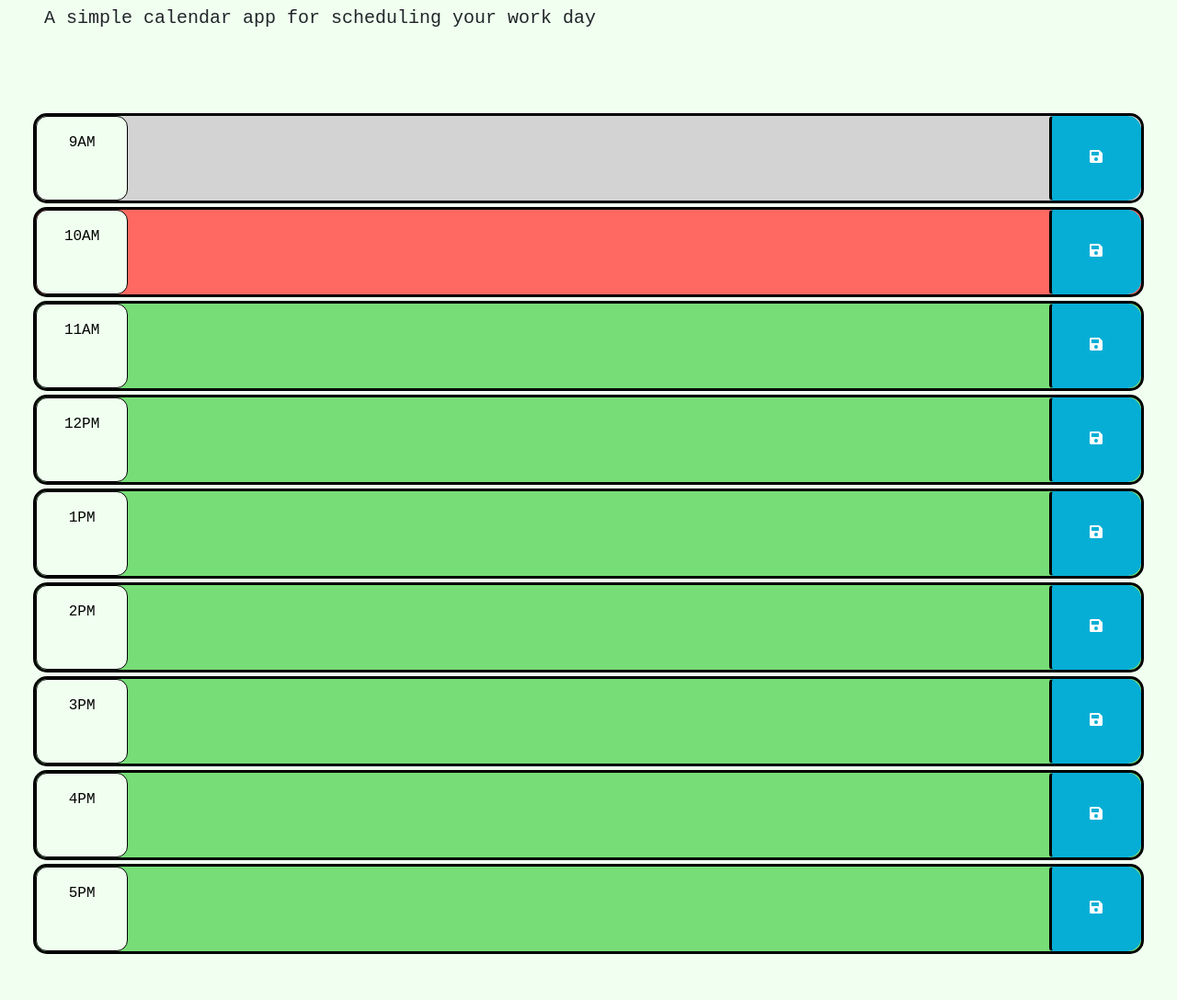
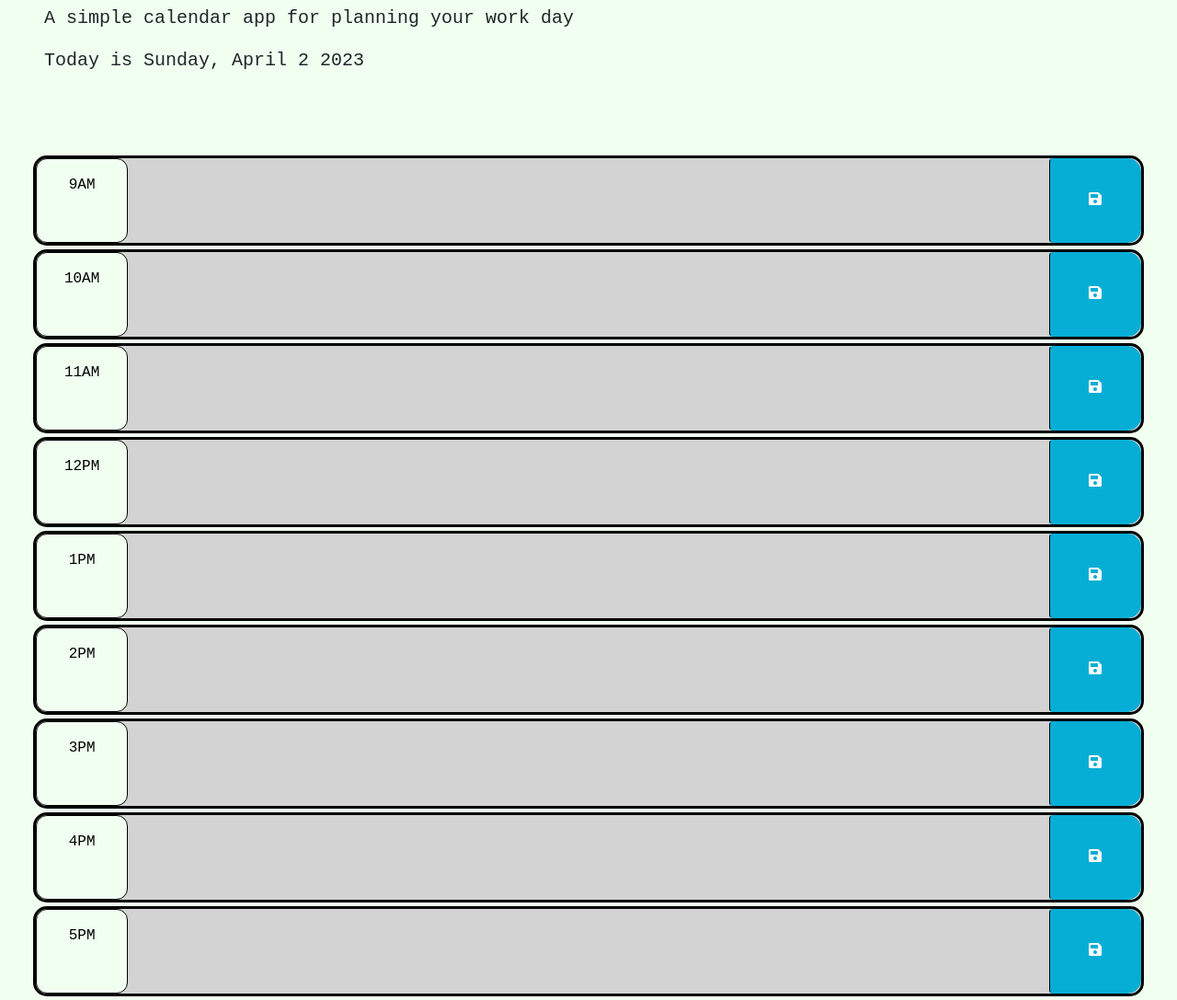
Before and after one commit to XyrillaSC/day-plan-mod5-xyrilla, a plain HTML site: page index.html in a window 1280 px wide. Shown: the part 128-1215 px from the top of the page at 92% size. Before the commit the page ends 1169 px from the top, so only its background shows below. Drawn offline with nearby package versions, Linux system fonts and the light colour scheme.

Commit message:
added dayjs func

```diff
--- a/assets/css/style.css
+++ b/assets/css/style.css
@@ -49,7 +49,7 @@ textarea {
 }
 
 .saveBtn {
-  border-left: 3px solid black;
+  border-left: 1px solid black;
   border-top-right-radius: 15px;
   border-bottom-right-radius: 15px;
   background-color: #06aed5;
--- a/assets/javascript/script.js
+++ b/assets/javascript/script.js
@@ -1,6 +1,3 @@
-// Wrap all code that interacts with the DOM in a call to jQuery to ensure that
-// the code isn't run until the browser has finished rendering all the elements
-// in the html.
 $(function () {
   // TODO: Add a listener for click events on the save button. This code should
   // use the id in the containing time-block as a key to save the user input in
@@ -9,15 +6,32 @@ $(function () {
   // time-block containing the button that was clicked? How might the id be
   // useful when saving the description in local storage?
   //
-  // TODO: Add code to apply the past, present, or future class to each time
-  // block by comparing the id to the current hour. HINTS: How can the id
-  // attribute of each time-block be used to conditionally add or remove the
-  // past, present, and future classes? How can Day.js be used to get the
-  // current hour in 24-hour time?
-  //
   // TODO: Add code to get any user input that was saved in localStorage and set
   // the values of the corresponding textarea elements. HINT: How can the id
   // attribute of each time-block be used to do this?
   //
   // TODO: Add code to display the current date in the header of the page.
+
 });
+var today = dayjs()
+$('#currentDay').text(`Today is ${today.format('dddd, MMMM D YYYY')}`)
+
+
+let hours = [$('#hour-9'), $('#hour-10'), $('#hour-11'), $('#hour-12'), $('#hour-13'), $('#hour-14'), $('#hour-15'), $('#hour-16'), $('#hour-17')]
+
+
+// console.log(hours)
+
+hours.forEach(function (hour) {
+  console.log(hour)
+  console.log(dayjs().hour())
+  if (hour.data('hour') < dayjs().hour()) {
+    hour.removeClass('present').addClass('past')
+  }
+  else if (hour.data('hour') === dayjs().hour()) {
+    hour.removeClass('future').addClass('present')
+  }
+  else if (hour.data('hour') > dayjs().hour()) {
+    hour.removeClass('past').addClass('future')
+  }
+})
--- a/index.html
+++ b/index.html
@@ -11,13 +11,13 @@
     integrity="sha384-50oBUHEmvpQ+1lW4y57PTFmhCaXp0ML5d60M1M7uH2+nqUivzIebhndOJK28anvf" crossorigin="anonymous" />
   <link href="https://fonts.googleapis.com/css2?family=Fira+Sans:wght@400;700&display=swap" rel="stylesheet" />
   <link rel="stylesheet" href="assets/css/style.css" />
-  <title>Work Day Scheduler</title>
+  <title>Work Day Planner</title>
 </head>
 
 <body>
   <header class="p-5 mb-4">
-    <h1 class="display-3">Work Day Scheduler</h1>
-    <p class="lead">A simple calendar app for scheduling your work day</p>
+    <h1 class="display-3">Work Day Planner</h1>
+    <p class="lead">A simple calendar app for planning your work day</p>
     <p id="currentDay" class="lead"></p>
   </header>
   <section class="container-fluid px-5">
@@ -32,7 +32,7 @@
         -->
 
     <!-- Example of a past time block. The "past" class adds a gray background color. -->
-    <div id="hour-9" class="row time-block past">
+    <div data-hour="9" id="hour-9" class="row time-block">
       <div class="col-2 col-md-1 hour text-center py-3">9AM</div>
       <textarea class="col-8 col-md-10 description" rows="3"> </textarea>
       <button class="btn saveBtn col-2 col-md-1" aria-label="save">
@@ -41,7 +41,7 @@
     </div>
 
     <!-- Example of a present time block. The "present" class adds a red background color. -->
-    <div id="hour-10" class="row time-block present">
+    <div data-hour="10" id="hour-10" class="row time-block">
       <div class="col-2 col-md-1 hour text-center py-3">10AM</div>
       <textarea class="col-8 col-md-10 description" rows="3"> </textarea>
       <button class="btn saveBtn col-2 col-md-1" aria-label="save">
@@ -50,49 +50,49 @@
     </div>
 
     <!-- Example of a future time block. The "future" class adds a green background color. -->
-    <div id="hour-11" class="row time-block future">
+    <div data-hour="11" id="hour-11" class="row time-block">
       <div class="col-2 col-md-1 hour text-center py-3">11AM</div>
       <textarea class="col-8 col-md-10 description" rows="3"> </textarea>
       <button class="btn saveBtn col-2 col-md-1" aria-label="save">
         <i class="fas fa-save" aria-hidden="true"></i>
       </button>
     </div>
-    <div id="hour-12" class="row time-block future">
+    <div data-hour="12" id="hour-12" class="row time-block">
       <div class="col-2 col-md-1 hour text-center py-3">12PM</div>
       <textarea class="col-8 col-md-10 description" rows="3"> </textarea>
       <button class="btn saveBtn col-2 col-md-1" aria-label="save">
         <i class="fas fa-save" aria-hidden="true"></i>
       </button>
     </div>
-    <div id="hour-1" class="row time-block future">
+    <div data-hour="13" id="hour-13" class="row time-block">
       <div class="col-2 col-md-1 hour text-center py-3">1PM</div>
       <textarea class="col-8 col-md-10 description" rows="3"> </textarea>
       <button class="btn saveBtn col-2 col-md-1" aria-label="save">
         <i class="fas fa-save" aria-hidden="true"></i>
       </button>
     </div>
-    <div id="hour-2" class="row time-block future">
+    <div data-hour="14" id="hour-14" class="row time-block">
       <div class="col-2 col-md-1 hour text-center py-3">2PM</div>
       <textarea class="col-8 col-md-10 description" rows="3"> </textarea>
       <button class="btn saveBtn col-2 col-md-1" aria-label="save">
         <i class="fas fa-save" aria-hidden="true"></i>
       </button>
     </div>
-    <div id="hour-3" class="row time-block future">
+    <div data-hour="15" id="hour-15" class="row time-block">
       <div class="col-2 col-md-1 hour text-center py-3">3PM</div>
       <textarea class="col-8 col-md-10 description" rows="3"> </textarea>
       <button class="btn saveBtn col-2 col-md-1" aria-label="save">
         <i class="fas fa-save" aria-hidden="true"></i>
       </button>
     </div>
-    <div id="hour-4" class="row time-block future">
+    <div data-hour="16" id="hour-16" class="row time-block">
       <div class="col-2 col-md-1 hour text-center py-3">4PM</div>
       <textarea class="col-8 col-md-10 description" rows="3"> </textarea>
       <button class="btn saveBtn col-2 col-md-1" aria-label="save">
         <i class="fas fa-save" aria-hidden="true"></i>
       </button>
     </div>
-    <div id="hour-5" class="row time-block future">
+    <div data-hour="17" id="hour-17" class="row time-block">
       <div class="col-2 col-md-1 hour text-center py-3">5PM</div>
       <textarea class="col-8 col-md-10 description" rows="3"> </textarea>
       <button class="btn saveBtn col-2 col-md-1" aria-label="save">
```
